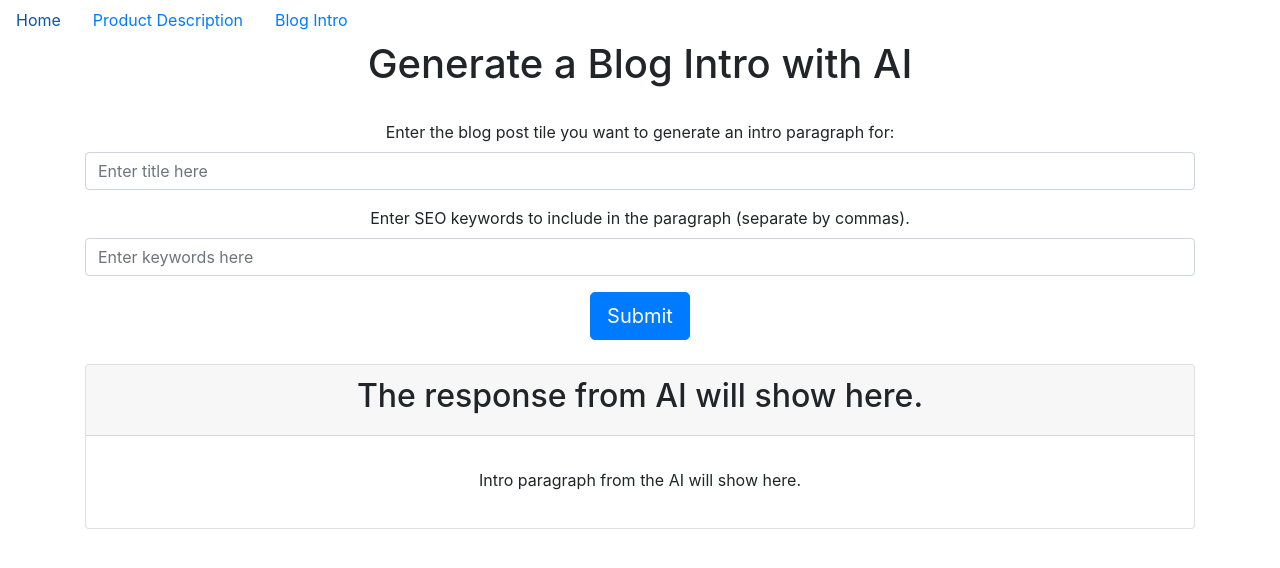
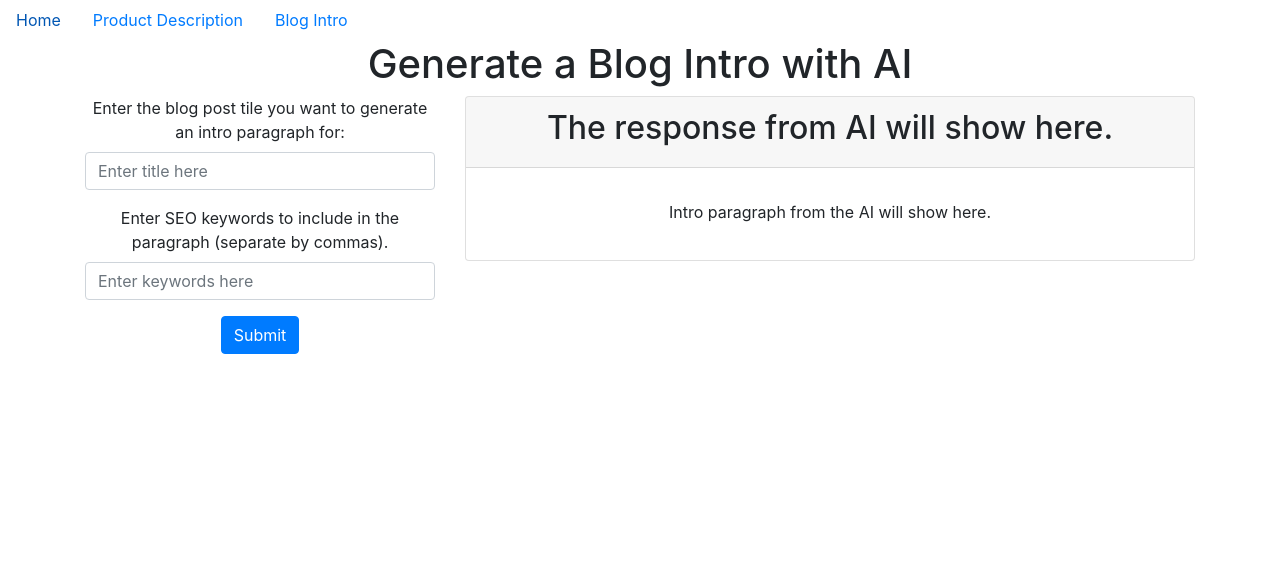
Before and after one commit to ash1eygrace/ai-content, a React (Create React App) app in the folder copyai/: page /blog-intro in a window 1280 px wide. Shown: the top 568 px of the page. Built offline with nearby package versions, Linux system fonts and the light colour scheme.

Commit message:
Style: Change to two column layout on app pages

```diff
--- a/copyai/src/components/BlogIntro.js
+++ b/copyai/src/components/BlogIntro.js
@@ -1,6 +1,6 @@
 import React from 'react'
 import { Component } from 'react'
-import { Container, Form, Button, Card } from 'react-bootstrap'
+import { Container, Form, Button, Card, Row, Col } from 'react-bootstrap'
 
 const { Configuration, OpenAIApi } = require('openai')
 
@@ -47,7 +47,8 @@ class BlogIntro extends Component {
             <div id="main-content">
                 <Container>
                     <h1>Generate a Blog Intro with AI</h1>
-                    <br></br>
+                <Row>
+                <Col xs={6} md={4}>
                     <Form onSubmit={this.onFormSubmit}>
                         <Form.Group className="mb-3" controlId="formBasicEmail">
                             <Form.Label>Enter the blog post tile you want to generate an intro paragraph for: </Form.Label>
@@ -57,11 +58,12 @@ class BlogIntro extends Component {
                             <Form.Label>Enter SEO keywords to include in the paragraph (separate by commas).</Form.Label>
                             <Form.Control type="text" name="context" placeholder="Enter keywords here" />
                         </Form.Group>
-                        <Button variant="primary" size="lg" type="submit">
+                        <Button variant="primary" size="md" type="submit">
                             Submit
                         </Button>
                     </Form>
-            <br></br>
+                </Col>
+                <Col xs={12} md={8}>
                     <Card className="text-center">
                         <Card.Header><h2>{this.state.heading}</h2></Card.Header>
                         <Card.Body>
@@ -71,6 +73,8 @@ class BlogIntro extends Component {
                             </Card.Text>
                         </Card.Body>
                     </Card>
+                </Col>
+                </Row>
                 </Container>
             </div>
         );
--- a/copyai/src/components/ProductDescription.js
+++ b/copyai/src/components/ProductDescription.js
@@ -1,6 +1,6 @@
 import React from 'react'
 import { Component } from 'react'
-import { Container, Form, Button, Card } from 'react-bootstrap'
+import { Container, Form, Button, Card, Row, Col } from 'react-bootstrap'
 
 const { Configuration, OpenAIApi } = require('openai')
 
@@ -47,18 +47,20 @@ class ProductDescription extends Component {
         return (
             <div id="main-content">
                 <Container>
-                    <h1>Generate a Product Description with AI</h1>
-                    <br></br>
+                <h1>Generate a Product Description with AI</h1>
+                <Row>
+                <Col xs={6} md={4}>
                     <Form onSubmit={this.onFormSubmit}>
                         <Form.Group className="mb-3" controlId="formBasicEmail">
                             <Form.Label>Enter the product you want to generate a description for: </Form.Label>
                             <Form.Control type="text" name="productName" placeholder="Enter product here" />
                         </Form.Group>
-                        <Button variant="primary" size="lg" type="submit">
+                        <Button variant="primary" size="md" type="submit">
                             Submit
                         </Button>
                     </Form>
-            <br></br>
+                </Col>
+                <Col xs={12} md={8}>
                     <Card className="text-center">
                         <Card.Header><h2>{this.state.heading}</h2></Card.Header>
                         <Card.Body>
@@ -68,6 +70,8 @@ class ProductDescription extends Component {
                             </Card.Text>
                         </Card.Body>
                     </Card>
+                </Col>
+                </Row>
                 </Container>
             </div>
         );
```
